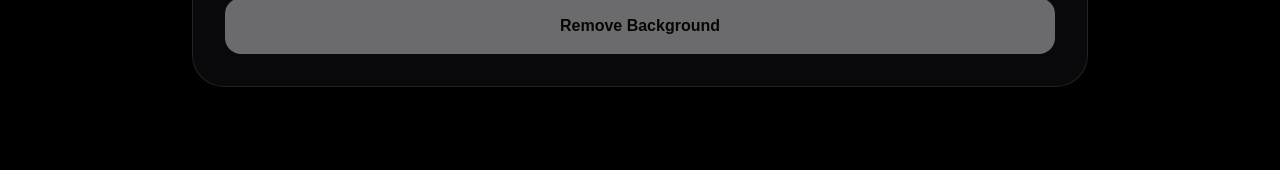
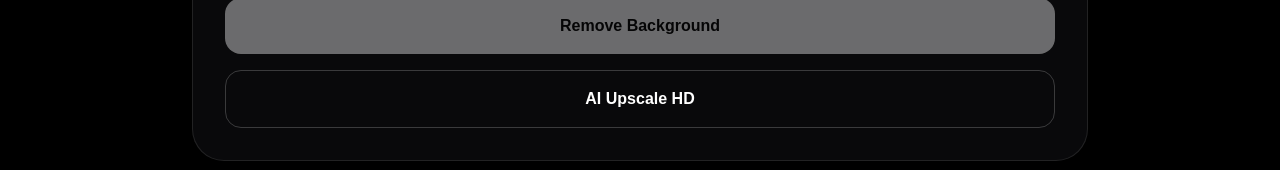
Before and after one commit to myaprak48/productready, a Next.js app: page / in a window 1280 px wide. Shown: the part 997-1167 px from the top of the page. Built offline with nearby package versions, Linux system fonts and the light colour scheme.

Commit message:
Add AI Upscale HD with Replicate

```diff
--- /dev/null
+++ b/app/api/upscale/route.ts
@@ -0,0 +1,80 @@
+import { NextResponse } from "next/server";
+import { v2 as cloudinary } from "cloudinary";
+import Replicate from "replicate";
+export const runtime = "nodejs";
+
+cloudinary.config({
+  cloud_name: process.env.CLOUDINARY_CLOUD_NAME,
+  api_key: process.env.CLOUDINARY_API_KEY,
+  api_secret: process.env.CLOUDINARY_API_SECRET,
+});
+
+const replicate = new Replicate({
+  auth: process.env.REPLICATE_API_TOKEN,
+});
+export async function POST(req: Request) {
+  try {
+    const formData = await req.formData();
+    const image = formData.get("image") as File | null;
+
+    if (!image) {
+      return NextResponse.json(
+        { error: "No image uploaded" },
+        { status: 400 }
+      );
+    }
+
+    const arrayBuffer = await image.arrayBuffer();
+    const buffer = Buffer.from(arrayBuffer);
+
+    const uploadResult: any = await new Promise((resolve, reject) => {
+      cloudinary.uploader
+        .upload_stream(
+          {
+            folder: "productready-upscale",
+            resource_type: "image",
+          },
+          (error, result) => {
+            if (error) reject(error);
+            else resolve(result);
+          }
+        )
+        .end(buffer);
+    });
+
+    const publicId = uploadResult.public_id;
+
+    const output: any = await replicate.run(
+  "nightmareai/real-esrgan",
+  {
+    input: {
+      image: uploadResult.secure_url,
+      scale: 4,
+      face_enhance: false,
+    },
+  }
+);
+
+console.log("Replicate output:", output);
+
+const upscaledUrl =
+  Array.isArray(output)
+    ? output[0]
+    : output?.url
+    ? output.url()
+    : output;
+
+return NextResponse.json({
+  success: true,
+  originalUrl: uploadResult.secure_url,
+  upscaledUrl,
+});
+} catch (error: any) {
+    console.error("Upscale error:", error?.message || error);
+
+    return NextResponse.json(
+      { error: error?.message || "AI upscale failed" },
+      { status: 500 }
+    );
+  }
+}
--- a/app/page.tsx
+++ b/app/page.tsx
@@ -7,6 +7,8 @@ export default function Home() {
   const [preview, setPreview] = useState<string | null>(null);
   const [result, setResult] = useState<string | null>(null);
   const [loading, setLoading] = useState(false);
+  const [upscaledResult, setUpscaledResult] = useState<string | null>(null);
+const [upscaleLoading, setUpscaleLoading] = useState(false);
   const [sliderPosition, setSliderPosition] = useState(50);
 
   const handleImageUpload = (e: React.ChangeEvent<HTMLInputElement>) => {
@@ -16,6 +18,7 @@ export default function Home() {
       setImage(file);
       setPreview(URL.createObjectURL(file));
       setResult(null);
+      setUpscaledResult(null);
     }
   };
 
@@ -75,6 +78,48 @@ export default function Home() {
       setLoading(false);
     }
   };
+  const upscaleImage = async () => {
+  if (!image) return;
+
+  setUpscaleLoading(true);
+
+  const formData = new FormData();
+  formData.append("image", image);
+
+  try {
+    const response = await fetch("/api/upscale", {
+      method: "POST",
+      body: formData,
+    });
+
+    const data = await response.json();
+
+    if (data.upscaledUrl) {
+      setUpscaledResult(data.upscaledUrl);
+    }
+  } catch (error) {
+    console.error(error);
+  } finally {
+    setUpscaleLoading(false);
+  }
+};
+const downloadHD = async () => {
+  if (!upscaledResult) return;
+
+  const response = await fetch(upscaledResult);
+  const blob = await response.blob();
+
+  const url = window.URL.createObjectURL(blob);
+
+  const a = document.createElement("a");
+  a.href = url;
+  a.download = "productready-upscaled.png";
+  document.body.appendChild(a);
+  a.click();
+  document.body.removeChild(a);
+
+  window.URL.revokeObjectURL(url);
+};
 const downloadWhiteBackground = () => {
   if (!result) return;
 
@@ -217,7 +262,33 @@ Turn ordinary product photos into clean, professional images ready for Amazon, E
           >
             {loading ? "Removing Background..." : "Remove Background"}
           </button>
+<button
+  onClick={upscaleImage}
+  disabled={!image || upscaleLoading}
+  className="mt-4 w-full border border-white/20 px-6 py-4 rounded-2xl font-semibold"
+>
+  {upscaleLoading ? "Upscaling..." : "AI Upscale HD"}
+</button>
+{upscaledResult && (
+  <div className="mt-8">
+    <p className="text-green-400 text-center text-lg font-semibold mb-4">
+      AI Upscale Completed Successfully ✓
+    </p>
 
+    <img
+      src={upscaledResult}
+      alt="AI Upscaled Product"
+      className="rounded-3xl w-full border border-white/10"
+    />
+
+    <button
+  onClick={downloadHD}
+  className="block w-full mt-6 text-center bg-white text-black px-6 py-4 rounded-2xl font-semibold"
+>
+  Download AI Upscaled Image
+</button>
+  </div>
+)}
           {result && preview && (
             <>
             <p className="text-green-400 text-center text-lg font-semibold mb-6">
--- a/package.json
+++ b/package.json
@@ -9,9 +9,11 @@
     "lint": "eslint"
   },
   "dependencies": {
+    "cloudinary": "^2.10.0",
     "next": "16.2.6",
     "react": "19.2.4",
-    "react-dom": "19.2.4"
+    "react-dom": "19.2.4",
+    "replicate": "^1.4.0"
   },
   "devDependencies": {
     "@tailwindcss/postcss": "^4",
```
Also changed, not shown: 1 other file (tests, documents, lock files or other folders).
